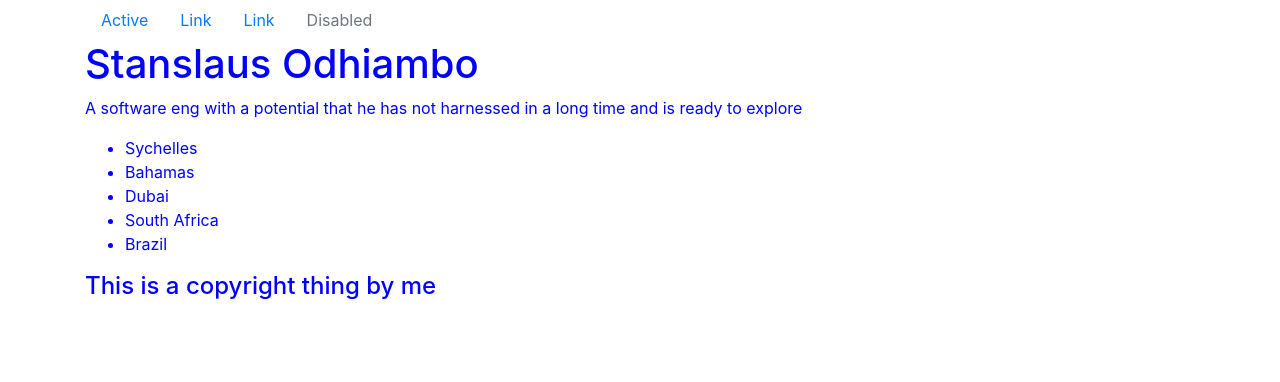
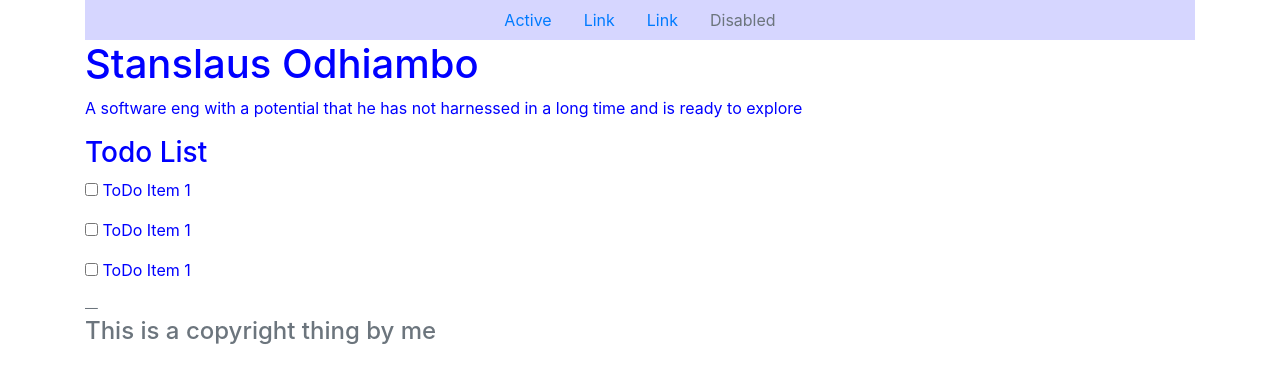
Before and after one commit to stansL/rscrimba, a React (Create React App) app: page / in a window 1280 px wide. Shown: the top 382 px of the page. Built offline with nearby package versions, Linux system fonts and the light colour scheme.

Commit message:
update the todo list item components

```diff
--- a/src/components/Footer.js
+++ b/src/components/Footer.js
@@ -2,7 +2,7 @@ import React from 'react';
 
 const Footer = () => {
     return (
-        <footer>
+        <footer className = "blockquote-footer">
             <h4>This is a copyright thing by me</h4>
         </footer>
     );
--- a/src/components/Header.js
+++ b/src/components/Header.js
@@ -2,21 +2,13 @@ import React from 'react';
 
 const Header = () => {
     return (
-        <header>
-            <ul class="nav">
-                <li class="nav-item">
-                    <a class="nav-link active" href="#">Active</a>
-                </li>
-                <li class="nav-item">
-                    <a class="nav-link" href="#">Link</a>
-                </li>
-                <li class="nav-item">
-                    <a class="nav-link" href="#">Link</a>
-                </li>
-                <li class="nav-item">
-                    <a class="nav-link disabled" href="#" tabindex="-1" aria-disabled="true">Disabled</a>
-                </li>
-            </ul>
+        <header style={{ backgroundColor: '#33f3' }}>
+            <nav className="nav justify-content-center" >
+                <a className="nav-link active" href="#">Active</a>
+                <a className="nav-link" href="#">Link</a>
+                <a className="nav-link" href="#">Link</a>
+                <a className="nav-link disabled" href="#" tabIndex="-1" aria-disabled="true">Disabled</a>
+            </nav>
         </header>
     );
 
--- a/src/components/MainContent.js
+++ b/src/components/MainContent.js
@@ -1,17 +1,17 @@
 import React from 'react';
+import TodoItem from './TodoItem';
 
 const MainContent = () => {
+    const firstName = 'Stanslaus';
+    const lastName = 'Odhiambo';
     return (
         <main>
-            <h1>Stanslaus Odhiambo</h1>
+            <h1> {firstName} {lastName}</h1>
             <p>A software eng with a potential that he has not harnessed in a long time and is ready to explore</p>
-            <ul>
-                <li>Sychelles</li>
-                <li>Bahamas</li>
-                <li>Dubai</li>
-                <li>South Africa</li>
-                <li>Brazil</li>
-            </ul>
+            <h3>Todo List</h3>
+            <TodoItem />
+            <TodoItem />
+            <TodoItem />
         </main>
     );
 
--- /dev/null
+++ b/src/components/TodoItem.js
@@ -0,0 +1,10 @@
+import React from 'react';
+
+const TodoItem = () => {
+    return (
+        <p><input type='checkbox' />{' '}ToDo Item 1 </p>
+    );
+
+};
+
+export default TodoItem;
--- a/src/index.js
+++ b/src/index.js
@@ -2,8 +2,8 @@ import React from 'react';
 import ReactDOM from 'react-dom';
 import MyApp from './components/MyApp'
 import './index.css';
-import App from './App';
-import * as serviceWorker from './serviceWorker';
+// import App from './App';
+// import * as serviceWorker from './serviceWorker';
 import 'bootstrap/dist/css/bootstrap.css';
 
 // ReactDOM.render(<App />, document.getElementById('root'));
```
Also changed, not shown: 1 other file (tests, documents, lock files or other folders).
